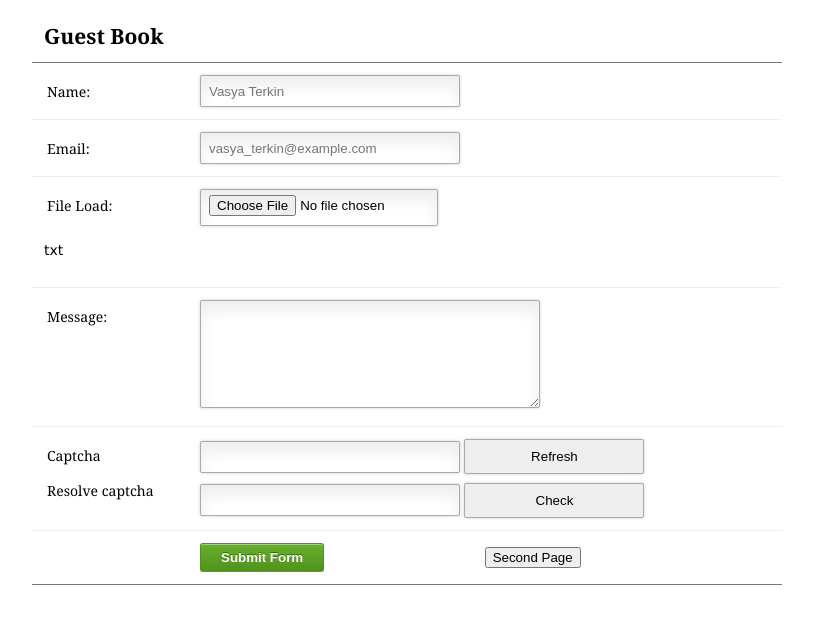
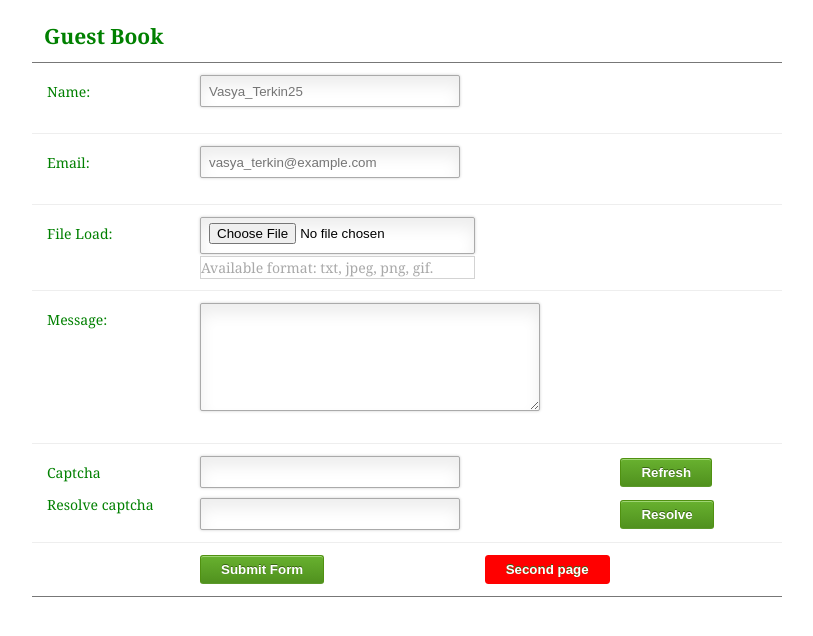
Before and after one commit to Shevera/testzadachi3, a PHP site: page /www/index.html in a window 1280 px wide. Shown: the top 636 px of the page, without its empty margins (226-1039 px from the left). Run offline with PHP 8.4, Linux system fonts and the light colour scheme; some libraries are stand-ins or nearby versions.

Commit message:
I'm added function, for check size of file, images and txt. Read comment to code.

```diff
--- a/www/index.css
+++ b/www/index.css
@@ -3,7 +3,7 @@
 
 /* === Form Typography === */
 body {font: 14px/21px "Lucida Sans", "Lucida Grande", "Lucida Sans Unicode", sans-serif;}
-.contact_form h2, .contact_form label {font-family:Georgia, Times, "Times New Roman", serif;}
+.contact_form h2, .contact_form label {font-family:Georgia, Times, "Times New Roman", serif;color: green}
 .form_hint, .required_notification {font-size: 11px;}
 
 /* === List Styles === */
@@ -50,7 +50,7 @@ body {font: 14px/21px "Lucida Sans", "Lucida Grande", "Lucida Sans Unicode", san
 }
 #myFile{
 	height:25px;
-	width:220px;
+	width:257px;
 	padding:5px 8px;
 }
 #txtInput{
@@ -68,6 +68,91 @@ body {font: 14px/21px "Lucida Sans", "Lucida Grande", "Lucida Sans Unicode", san
 }
 #sizeId{
 	margin-left: 8px;
+	margin-top: 5px;
+}
+#errorName{
+	margin-left: 158px;
+	margin-top: 2px;
+	color:white;
+	width: 257px;
+	background-color: red;
+
+}
+#errorEmail{
+	margin-left: 158px;
+	margin-top: 2px;
+	color:white;
+	width: 257px;
+	background-color: red;
+}
+#errorMessage{
+	margin-left: 158px;
+	margin-top: 2px;
+	color:white;
+	width: 337px;
+	background-color: red;
+}
+.toFile{
+	margin-left: 156px;
+	margin-top: 2px;
+	border: 1px solid lightgray;
+	width: 273px;
+	color: darkgrey;
+	font-family:Georgia, Times, "Times New Roman", serif;
+}
+#forOutput{
+	margin-left: 550px;
+	margin-top: -20px;
+	color: red;
+	font-family:Georgia, Times, "Times New Roman", serif;
+	font-size: 20px;
+}
+#forOutputfile{
+	margin-left: 160px;
+	color: red;
+}
+#forOutputfileSucces{
+	margin-left: 160px;
+	color: green;
+	margin-top: -15px;
+}
+button.btn{
+	background-color: orangered;
+	background: -webkit-gradient(linear, left top, left bottom, from(red), to(red));
+	background: -webkit-linear-gradient(top, red, red);
+	background: -moz-linear-gradient(top, red, red);
+	background: -ms-linear-gradient(top, red, red);
+	background: -o-linear-gradient(top, red, red);
+	background: linear-gradient(top, red, red);
+	border: 1px solid red;
+	border-bottom: 1px solid red;
+	border-radius: 3px;
+	-webkit-border-radius: 3px;
+	-moz-border-radius: 3px;
+	-ms-border-radius: 3px;
+	-o-border-radius: 3px;
+	box-shadow: inset 0 1px 0 0 red;
+	-webkit-box-shadow: 0 1px 0 0 red inset ;
+	-moz-box-shadow: 0 1px 0 0 red inset;
+	-ms-box-shadow: 0 1px 0 0 red inset;
+	-o-box-shadow: 0 1px 0 0 red inset;
+	color: white;
+	font-weight: bold;
+	padding: 6px 20px;
+	left: 10px;
+	text-shadow: 0 -1px 0 #396715;
+}
+button.btn:hover {
+	opacity:.85;
+	cursor: pointer;
+}
+button.btn:active {
+	border: 1px solid #20911e;
+	box-shadow: 0 0 10px 5px #356b0b inset;
+	-webkit-box-shadow:0 0 10px 5px #356b0b inset ;
+	-moz-box-shadow: 0 0 10px 5px #356b0b inset;
+	-ms-box-shadow: 0 0 10px 5px #356b0b inset;
+	-o-box-shadow: 0 0 10px 5px #356b0b inset;
 
 }
 .contact_form textarea {padding:8px; width:300px;}
@@ -92,16 +177,14 @@ body {font: 14px/21px "Lucida Sans", "Lucida Grande", "Lucida Sans Unicode", san
 	}
 
 /* === HTML5 validation styles === */
-.contact_form input:required, .contact_form textarea:required {
-	background: #fff url(images/red_asterisk.png) no-repeat 98% center;
-}
+
 .contact_form input:required:valid, .contact_form textarea:required:valid {
-	background: #fff url(images/valid.png) no-repeat 98% center;
+
 	box-shadow: 0 0 5px #5cd053;
 	border-color: #28921f;
 }
 .contact_form input:focus:invalid, .contact_form textarea:focus:invalid {
-	background: #fff url(images/invalid.png) no-repeat 98% center;
+
 	box-shadow: 0 0 5px #d45252;
 	border-color: #b03535
 }
--- a/www/index.html
+++ b/www/index.html
@@ -5,43 +5,54 @@
 	<title>Guest Book</title>
 	<link rel="stylesheet" type="text/css" href="index.css">
 	<script src="index.js"  type="text/javascript"></script>
+    <script src="jquery.js"  type="text/javascript"></script>
 </head>
 <body>
-	<form class="contact_form" action="#" method="post" name="contact_form" enctype="multipart/form-data" id="myForm" onsubmit="return validateForm()">
+	<form class="contact_form" action="#" method="post"
+          name="contact_form" enctype="multipart/form-data" id="myForm">
     <ul>
         <li>
              <h2>Guest Book</h2>
+            <p id="forOutput"></p>
         </li>
         <li>
             <label for="name">Name:</label>
-            <input id="name" type="text"  placeholder="Vasya Terkin" name="name" />
+            <input id="name" type="text"   placeholder="Vasya_Terkin25" name="name"
+                        required pattern="[a-zA-Z0-9]*[a-zA-Z]+[a-zA-Z0-9]*" />
+            <p id="errorName"></p>
         </li>
         <li>
             <label for="email">Email:</label>
-            <input id="email" type="email" name="email" placeholder="vasya_terkin@example.com"/>
+            <input id="email" type="email" name="email" placeholder="vasya_terkin@example.com" required />
             <span class="form_hint">Proper format "name@something.com"</span>
+            <p id="errorEmail"></p>
         </li>
         <li>
             <label for="myFile">File Load:</label>
-            <input id="myFile" type="file" onchange="checkSize()" onclick="checkFormat()"/>
-            <p>txt</p>
+            <input id="myFile" type="file" onchange="return checkSize()" onclick="checkFormat()"/>
+            <p class="toFile">Available format: txt, jpeg, png, gif.</p>
             <p id="sizeId"></p>
+            <p id="forOutputfile"></p>
+            <p id="forOutputfileSucces"></p>
+
         </li>
         <li>
             <label for="message">Message:</label>
-            <textarea id="message" name="message" class="message" cols="40" rows="6"></textarea>
+            <textarea id="message" name="message" class="message" cols="40" rows="6" required></textarea>
+            <p id="errorMessage"></p>
         </li>
         <li>
         	<label for="txtCaptcha">Captcha</label>
             <input type="text" id="txtCaptcha"/>
-            <input type="button" id="btnrefresh" value="Refresh" />
+            <button type="submit" class="submit" />Refresh</button>
             <label for="txtInput">Resolve captcha</label>
             <input type="text" id="txtInput"  />
-            <input id="button1" type="button" value="Check" />
+            <button type="button" class="submit" />Resolve</button>
         </li>
         <li>
         	<button class="submit" type="submit" onsubmit="sendData()">Submit Form</button>
-            <a href="secondpage.php"><button type="button">Second Page</button></a>
+            <a href="secondpage.php"><button type="button" class="btn" />Second page</button></a>
+
         </li>
     </ul>
 </form>
--- a/www/index.js
+++ b/www/index.js
@@ -8,7 +8,6 @@ var FD = new FormData(form)- об*єкт для форми, в якості па
 кодує дані для сервера.
 function(event){ - функція приймає параметр - об*єкт події
 */
-
 
  window.addEventListener("load", function(){
 
@@ -32,10 +31,11 @@ function(event){ - функція приймає параметр - об*єкт
 
    		request.addEventListener("error", function(event){
 
-   			alert('Somethink goes wrong!');
+            var output = event.target.statusText+"Error";   //потім забрати текст
 
-   		});
+            document.getElementById("forOutput").innerHTML = output;
 
+        });
 
    		request.send(JSON.stringify(formData));
 
@@ -50,55 +50,65 @@ function(event){ - функція приймає параметр - об*єкт
     		event.preventDefault();
 
     			sendData();
-
   	});
 
  });
 
-//Валідація імені, пошти
+//Валідація імені, пошти розкоментовувати не потрібно
+/*
+ function validateForm() {
 
- function validateForm() {
-    var name = document.forms["contact_form"]["name"].value;
+     var name = document.forms["contact_form"]["name"].value;
 
-    var email = document.forms["contact_form"]["email"].value;
+     var email = document.forms["contact_form"]["email"].value;
 
-    var message = document.forms["contact_form"]["message"].value;
+     var message = document.forms["contact_form"]["message"].value;
 
-    var nameRegExp = /^[a-zA-Z0-9]*[a-zA-Z]+[a-zA-Z0-9]*$/i;
+     var submit = true;
 
-    var emailRegExp = /([a-z]+)@([a-z]+)\.([a-z]{2,})/i;
+     var error = "";
+
+     var nameRegExp = /^[a-zA-Z0-9]*[a-zA-Z]+[a-zA-Z0-9]*$/i;
+
+     var emailRegExp = /([a-z]+)@([a-z]+)\.([a-z]{2,})/i;
 
     if (name == null || name == "" || nameRegExp.test(name)==false) {
 
-        alert("Name must be filled out");
+        error = "Please enter right name";
+
+        document.getElementById("errorName").innerHTML = error;
 
         return false;
+
     }else if(email == null || email == "" || emailRegExp.test(email) == false){
 
-    	alert("Email must be filled out");
+        error = "Email must be filled out";
+
+        document.getElementById("errorEmail").innerHTML = error;
 
         return false;
+
     }else if(message == null || message == ""){
 
-    	alert("Message must be filled out");
+
+        error = "Message must be filled out";
+
+        document.getElementById("errorMessage").innerHTML = error;
 
         return false;
     }
 }
-
+*/
 	// Перевірка допустимих розширень
 
-function checkFormat(fileinput) {
+function checkFormat(formPatern) {
 
-fileinput = document.getElementById("myFile").accept = ".jpeg, .jpg, .gif, .png, .txt" ;
+formPatern = document.getElementById("myFile").accept = ".jpeg, .jpg, .gif, .png, .txt" ;
 
-    if (fileinput)
-
-      alert('Available attachment .jpeg, .jpg, .gif, .png, .txt');
 }
 
-//Витягуємо розмір файлів
-
+//Витягуємо розмір файлів розкоментовувати не потрібно
+/*
 function checkSize(filesize){
 
   filesize = document.getElementById("myFile");
@@ -133,3 +143,132 @@ if ('files' in filesize) {
 document.getElementById ("sizeId").innerHTML = txt;
 
 }
+*/
+
+/*
+Функція checkSize() - перевіряє доступні розширення картинок та текстових фалів.
+Потрібно продумати видалення файлів без перегрузки, та відправку.
+*/
+function checkSize() {
+
+	//Доступ по ідентифікатору до файлу який загружається
+
+	var fileUpload = document.getElementById("myFile");
+	var output = "";
+	//Валідація на відповідність
+
+	var regexImages = new RegExp("([a-zA-Z0-9\s_\\.\-:])+(.jpg|.png|.gif|.jpeg)$");
+
+	var regexTxT = ".txt";
+
+	if (regexImages.test(fileUpload.value.toLowerCase())) {
+
+		//Перевірка на підтримку HTML5
+
+		if (typeof (fileUpload.files) != "undefined") {
+
+			//Створюємо новий об*єкт зчитування
+
+			var reader = new FileReader();
+
+			//Читаємо контент Image файлу
+
+			reader.readAsDataURL(fileUpload.files[0]);
+
+			reader.onload = function (e) {
+
+				//Створили новий об*єкт Image
+
+				var image = new Image();
+
+				//повертаємо результат із file reader
+				image.src = e.target.result;
+
+				//Валідація на висоту і ширину
+				image.onload = function () {
+
+					var height = this.height;
+
+					var width = this.width;
+
+					if (height > 320 || width > 240) {
+
+						 output = "Invalid image, recomend size 240x320!";
+
+						document.getElementById("forOutputfile").innerHTML = output;
+
+						return false;
+					}
+					output = "Image is valid!";
+
+					document.getElementById("forOutputfileSucces").innerHTML = output;
+
+
+					return true;
+				};
+			}
+		} else {
+			output = "Does not suport HTML5";
+
+			document.getElementById("forOutputfile").innerHTML = output;
+
+			return false;
+		}
+	} else if (fileUpload.value.slice(-4) == regexTxT) {
+
+		var txt = "";
+
+		if ('files' in fileUpload) {
+
+			if (fileUpload.files.length == 0) {
+
+				txt = "Select one or more files.";
+			} else {
+
+				for (var i = 0; i < fileUpload.files.length; i++) {
+
+					txt += "<br><strong>" + (i + 1) + ". file</strong><br>";
+
+					var file = fileUpload.files[i];
+
+					if ('name' in file) {
+
+						txt += "name:" + file.name + "<br>";
+
+					}
+					if ('size' in file) {
+
+						txt += "size: " + file.size + " bytes <br>";
+
+						if (file.size > 100) {
+
+							//txt += "size: " + file.size + " bytes <br>";
+
+							//if (file.size > 100) {
+
+								 output = "Large size of txt, recomend != 100kb";
+
+								document.getElementById("forOutputfile").innerHTML = output;
+
+								txt = "";
+							//}
+						}else if(file.size <= 100){
+
+							output = "Document txt is valid!";
+
+							document.getElementById("forOutputfileSucces").innerHTML = output;
+						}
+					}
+				}
+			}
+			document.getElementById("sizeId").innerHTML = txt;
+		} else {
+
+			output = "Invalid format of file";
+
+			document.getElementById("forOutputfile").innerHTML = output;
+
+			return false;
+		}
+	}
+}
```
